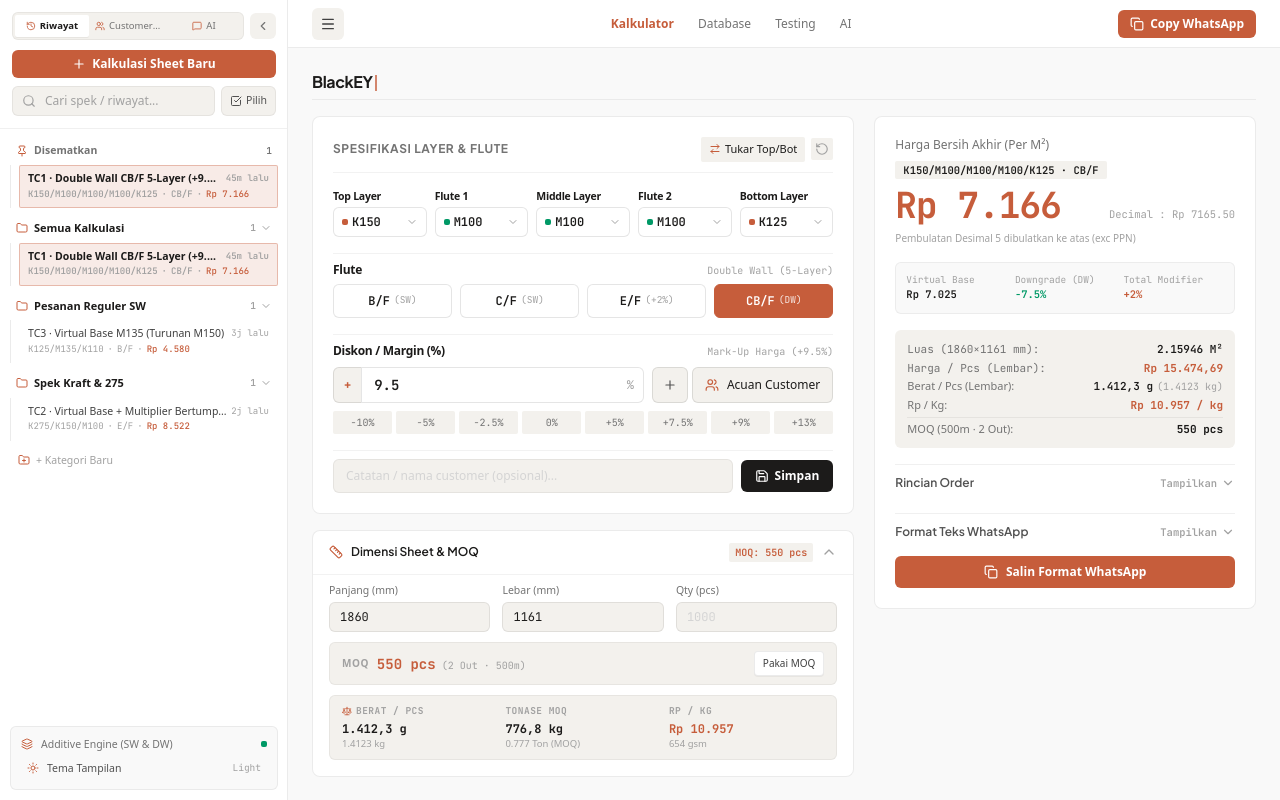
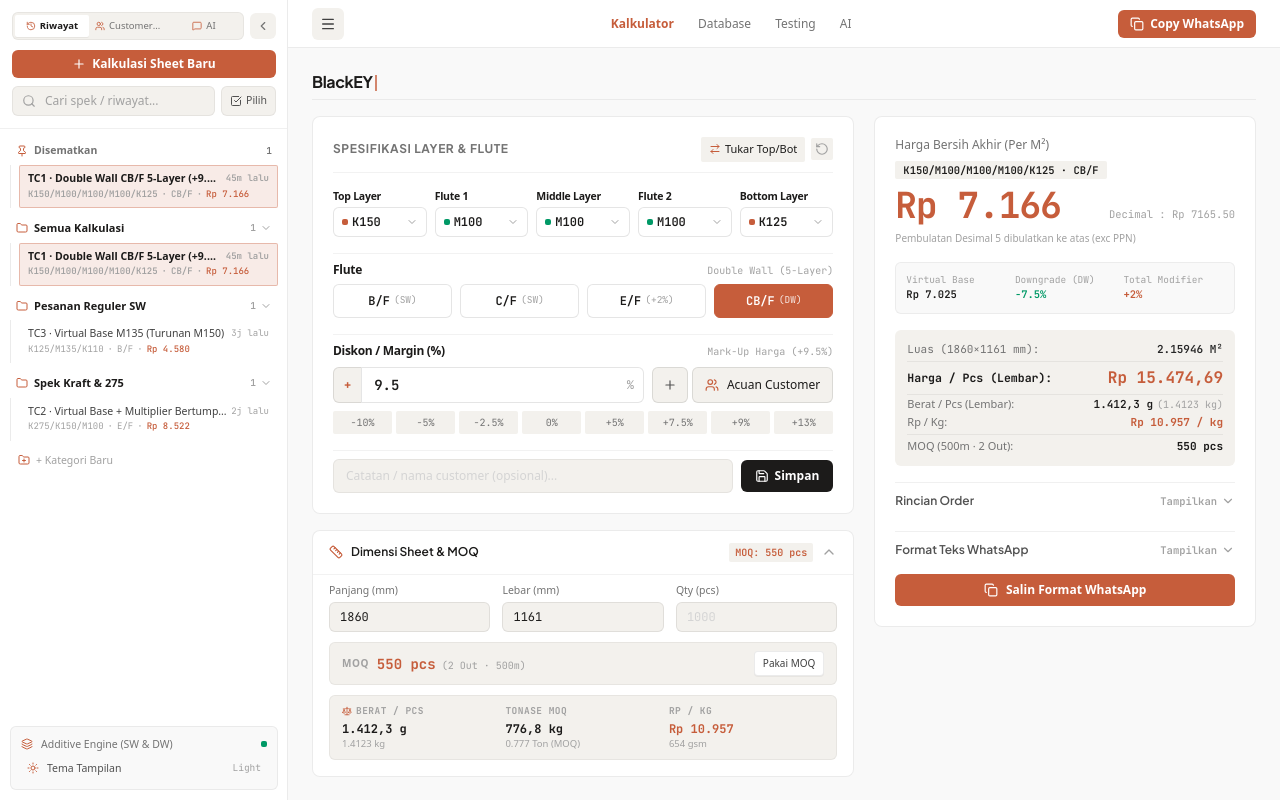
Before and after one commit to kelvingautama9/pricing-tool, a React (Vite) app: page / in a window 1280 px wide. Built offline with nearby package versions, Linux system fonts and the light colour scheme; a web font is replaced by a local one.

Commit message:
style: improve price display in sheet calculator
Update styling for the price per sheet section to enhance visual hierarchy and readability on mobile devices.

```diff
--- a/src/App.tsx
+++ b/src/App.tsx
@@ -1554,13 +1554,15 @@ export default function App() {
                                 <span className="text-neutral-500">
                                   Luas ({currentInput.sheetLengthMm}×{currentInput.sheetWidthMm} mm):
                                 </span>
-                                <span className="font-semibold">
+                                <span className="font-semibold text-neutral-800 dark:text-neutral-200">
                                   {calculationResult.areaPerSheetM2.toFixed(5)} M²
                                 </span>
                               </div>
-                              <div className="flex items-center justify-between text-[11px]">
-                                <span className="text-neutral-500">Harga / Pcs (Lembar):</span>
-                                <span className="font-bold text-[#C65D3B]">
+                              <div className="flex items-center justify-between text-xs py-1 border-y border-black/6 dark:border-white/8 my-0.5">
+                                <span className="font-bold text-[#1C1B1A] dark:text-[#F2EFE9] text-[11.5px]">
+                                  Harga / Pcs (Lembar):
+                                </span>
+                                <span className="text-sm sm:text-base font-bold text-[#C65D3B] font-mono tabular-nums">
                                   {formatRupiah(calculationResult.hargaPerSheetRp)}
                                 </span>
                               </div>
```
